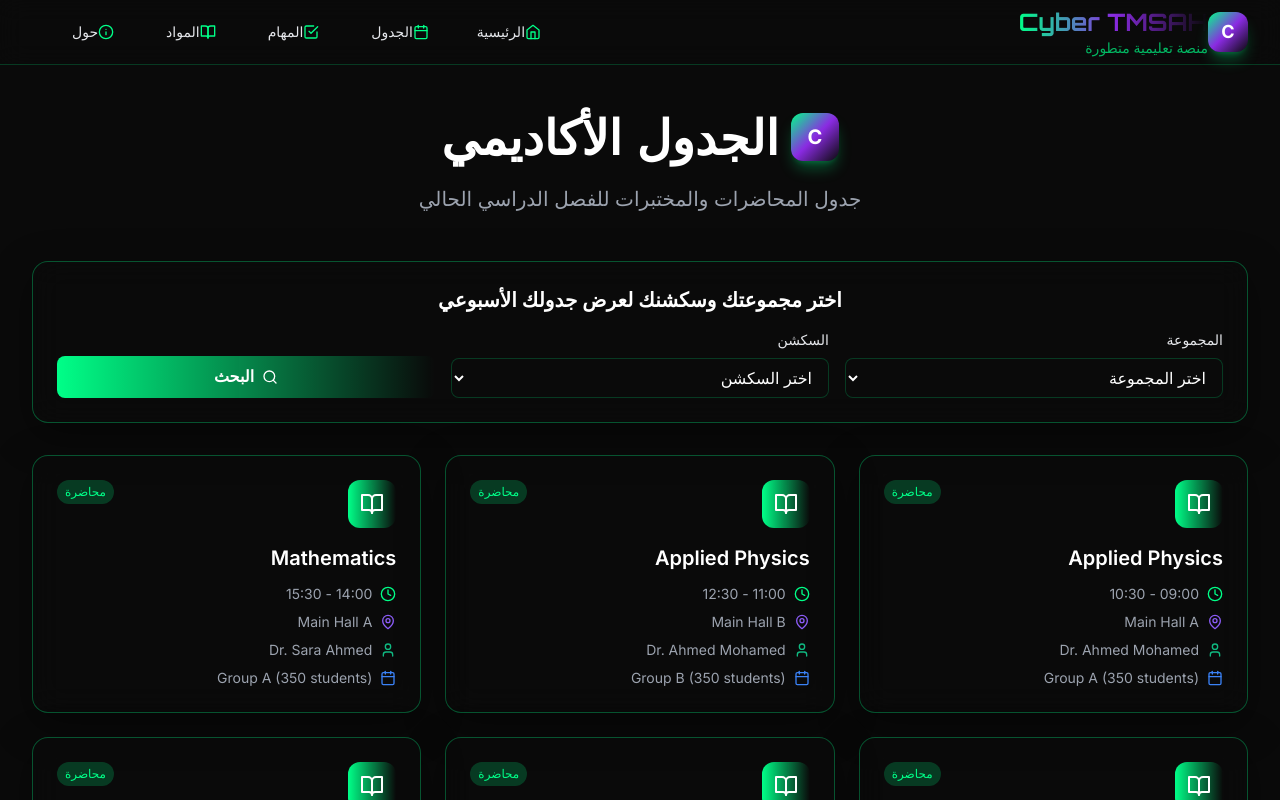
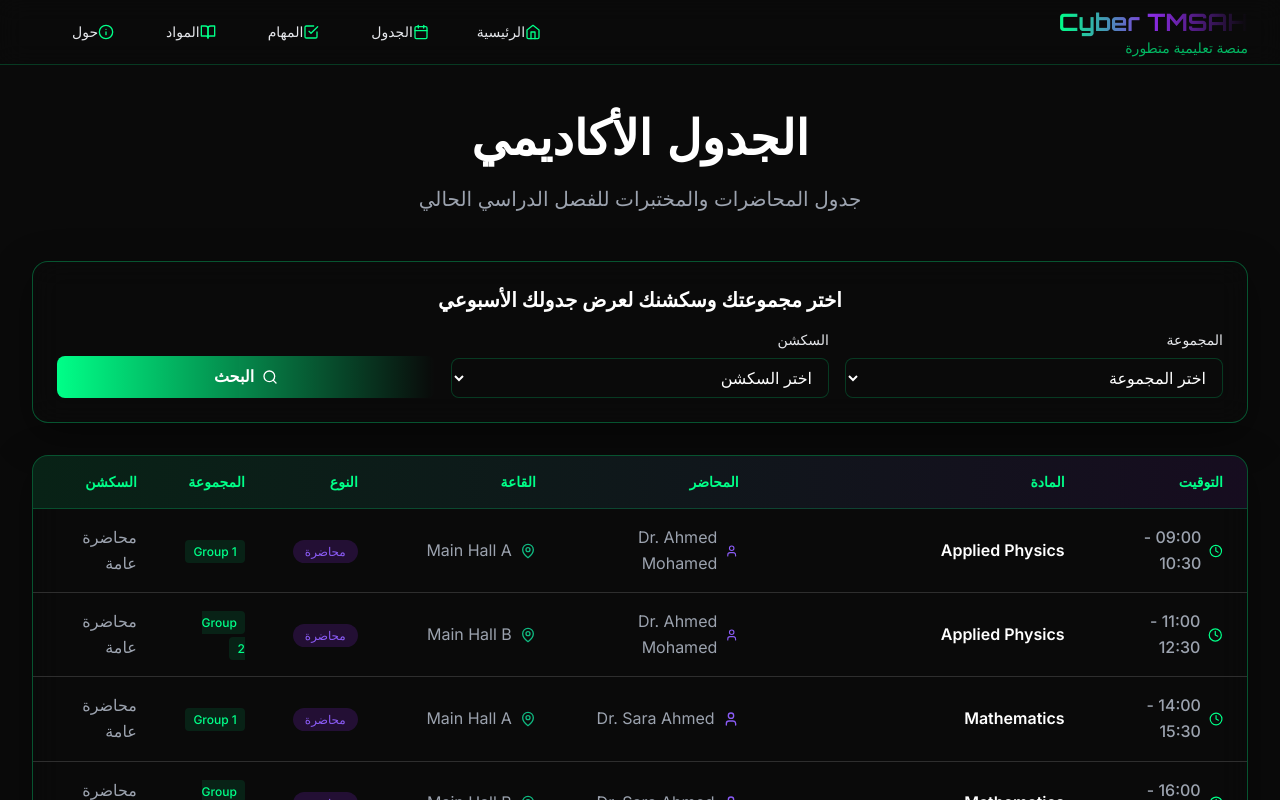
Before and after one commit to phoenixcrypto/cyber-tmsah, a Next.js app: page /schedule in a window 1280 px wide. Shown: the top 800 px of the page. Built offline with nearby package versions, Linux system fonts and the light colour scheme.

Commit message:
Complete website improvements: remove C logo, add colored cards, implement daily schedule selector with table layout

```diff
--- a/app/page.tsx
+++ b/app/page.tsx
@@ -7,6 +7,9 @@ import { Calendar, CheckSquare, BookOpen, ArrowRight, Sparkles, Zap, Shield, Clo
 export default function HomePage() {
   const [currentTime, setCurrentTime] = useState('')
   const [currentDate, setCurrentDate] = useState('')
+  const [selectedGroup, setSelectedGroup] = useState('')
+  const [selectedSection, setSelectedSection] = useState('')
+  const [filteredSchedule, setFilteredSchedule] = useState<any[]>([])
   const features = [
     {
       icon: Calendar,
@@ -31,30 +34,58 @@ export default function HomePage() {
     }
   ]
 
-  // جدول اليوم
-  const todaySchedule = [
-    {
-      time: '09:00 - 10:30',
-      subject: 'قواعد البيانات',
-      instructor: 'د. أحمد محمد',
-      room: 'قاعة 101',
-      type: 'محاضرة'
-    },
-    {
-      time: '11:00 - 12:30',
-      subject: 'البرمجة المتقدمة',
-      instructor: 'د. فاطمة علي',
-      room: 'معمل 205',
-      type: 'عملي'
-    },
-    {
-      time: '14:00 - 15:30',
-      subject: 'الشبكات',
-      instructor: 'د. محمد حسن',
-      room: 'قاعة 301',
-      type: 'محاضرة'
+  // جدول اليوم الكامل
+  const fullSchedule = [
+    // Group 1 Lectures
+    { time: '09:00 - 10:30', subject: 'Applied Physics', instructor: 'د. احمد بكر', room: 'قاعة 101', type: 'محاضرة', group: 'Group 1', sectionNumber: null },
+    { time: '11:00 - 12:30', subject: 'Mathematics', instructor: 'د. سييمون عزت', room: 'قاعة 102', type: 'محاضرة', group: 'Group 1', sectionNumber: null },
+    { time: '14:00 - 15:30', subject: 'Database Systems', instructor: 'د. عبير حسن', room: 'قاعة 103', type: 'محاضرة', group: 'Group 1', sectionNumber: null },
+
+    // Group 2 Lectures
+    { time: '09:00 - 10:30', subject: 'Applied Physics', instructor: 'د. احمد بكر', room: 'قاعة 201', type: 'محاضرة', group: 'Group 2', sectionNumber: null },
+    { time: '11:00 - 12:30', subject: 'Mathematics', instructor: 'د. سييمون عزت', room: 'قاعة 202', type: 'محاضرة', group: 'Group 2', sectionNumber: null },
+    { time: '14:00 - 15:30', subject: 'Database Systems', instructor: 'د. عبير حسن', room: 'قاعة 203', type: 'محاضرة', group: 'Group 2', sectionNumber: null },
+
+    // Sections 1-7 (Group 1)
+    { time: '08:00 - 09:30', subject: 'Applied Physics Lab', instructor: 'م. احمد نشأت', room: 'معمل 101', type: 'عملي', group: 'Group 1', sectionNumber: 1 },
+    { time: '10:00 - 11:30', subject: 'Mathematics Lab', instructor: 'م. ايهاب غلاب', room: 'معمل 102', type: 'عملي', group: 'Group 1', sectionNumber: 2 },
+    { time: '12:00 - 13:30', subject: 'Database Systems Lab', instructor: 'م. نجلاء سعيد', room: 'معمل 103', type: 'عملي', group: 'Group 1', sectionNumber: 3 },
+    { time: '15:00 - 16:30', subject: 'IT Lab', instructor: 'م. محمد عمار', room: 'معمل 104', type: 'عملي', group: 'Group 1', sectionNumber: 4 },
+    { time: '17:00 - 18:30', subject: 'English Lab', instructor: 'د. نشوي', room: 'معمل 105', type: 'عملي', group: 'Group 1', sectionNumber: 5 },
+    { time: '19:00 - 20:30', subject: 'IS Lab', instructor: 'م. محمود محمد', room: 'معمل 106', type: 'عملي', group: 'Group 1', sectionNumber: 6 },
+    { time: '21:00 - 22:30', subject: 'Entrepreneurship Lab', instructor: 'م. كريم عادل', room: 'معمل 107', type: 'عملي', group: 'Group 1', sectionNumber: 7 },
+
+    // Sections 8-15 (Group 2)
+    { time: '08:00 - 09:30', subject: 'Applied Physics Lab', instructor: 'م. امنية ابراهيم', room: 'معمل 201', type: 'عملي', group: 'Group 2', sectionNumber: 8 },
+    { time: '10:00 - 11:30', subject: 'Mathematics Lab', instructor: 'م. احمد نشأت', room: 'معمل 202', type: 'عملي', group: 'Group 2', sectionNumber: 9 },
+    { time: '12:00 - 13:30', subject: 'Database Systems Lab', instructor: 'م. كريم عادل', room: 'معمل 203', type: 'عملي', group: 'Group 2', sectionNumber: 10 },
+    { time: '15:00 - 16:30', subject: 'IT Lab', instructor: 'م. محمد عمار', room: 'معمل 204', type: 'عملي', group: 'Group 2', sectionNumber: 11 },
+    { time: '17:00 - 18:30', subject: 'English Lab', instructor: 'د. نشوي', room: 'معمل 205', type: 'عملي', group: 'Group 2', sectionNumber: 12 },
+    { time: '19:00 - 20:30', subject: 'IS Lab', instructor: 'م. مريم اشرف', room: 'معمل 206', type: 'عملي', group: 'Group 2', sectionNumber: 13 },
+    { time: '21:00 - 22:30', subject: 'Entrepreneurship Lab', instructor: 'م. دينا علي', room: 'معمل 207', type: 'عملي', group: 'Group 2', sectionNumber: 14 },
+    { time: '23:00 - 00:30', subject: 'Physics Lab', instructor: 'م. دينا علي', room: 'معمل 208', type: 'عملي', group: 'Group 2', sectionNumber: 15 }
+  ]
+
+  const sections = Array.from({ length: 15 }, (_, i) => i + 1)
+
+  // دالة البحث
+  const handleSearch = () => {
+    if (!selectedGroup || !selectedSection) return
+
+    const filtered = fullSchedule.filter(item =>
+      item.group === selectedGroup &&
+      (item.sectionNumber === parseInt(selectedSection) || item.sectionNumber === null)
+    )
+
+    // ترتيب حسب التوقيت
+    const sorted = filtered.sort((a, b) => {
+      const timeA = a.time.split(' - ')[0] || ''
+      const timeB = b.time.split(' - ')[0] || ''
+      return timeA.localeCompare(timeB)
+    })
+
+    setFilteredSchedule(sorted)
   }
-  ]
 
   useEffect(() => {
     const updateTime = () => {
@@ -93,17 +124,12 @@ export default function HomePage() {
 
         <div className="relative z-10 max-w-7xl mx-auto px-4 sm:px-6 lg:px-8 text-center">
           <div className="animate-fade-in">
-            <div className="flex items-center justify-center gap-4 mb-8">
-              <div className="w-16 h-16 bg-gradient-to-br from-cyber-neon via-cyber-violet to-cyber-green rounded-2xl flex items-center justify-center shadow-lg shadow-cyber-neon/30">
-                <span className="text-white font-bold text-2xl">C</span>
-              </div>
-              <h1 className="text-4xl sm:text-5xl md:text-6xl lg:text-7xl font-orbitron font-bold text-dark-100 leading-tight">
+            <h1 className="text-4xl sm:text-5xl md:text-6xl lg:text-7xl font-orbitron font-bold text-dark-100 mb-6 leading-tight">
               مرحباً بك في
               <span className="block text-transparent bg-clip-text bg-gradient-to-r from-cyber-neon via-cyber-violet to-cyber-green">
                 Cyber TMSAH
               </span>
             </h1>
-            </div>
 
             <p className="text-lg sm:text-xl md:text-2xl text-dark-300 mb-8 max-w-3xl mx-auto leading-relaxed">
               منصة تعليمية حديثة ومتطورة تجمع بين التكنولوجيا والتعليم لتحقيق أفضل تجربة تعلم
@@ -225,20 +251,91 @@ export default function HomePage() {
             </div>
           </div>
 
-          <div className="grid grid-cols-1 md:grid-cols-2 lg:grid-cols-3 gap-6 mb-8">
-            {todaySchedule.map((schedule, index) => (
-              <div
-                key={index}
-                className="enhanced-card p-6 hover:scale-105 transition-all duration-300 animate-slide-up-delayed"
-                style={{ animationDelay: `${index * 0.1}s` }}
+          {/* Search Interface */}
+          <div className="mb-8 animate-slide-up">
+            <div className="enhanced-card p-6 max-w-4xl mx-auto">
+              <h3 className="text-xl font-semibold text-dark-100 mb-4 text-center">
+                اختر مجموعتك وسكشنك لعرض جدولك اليومي
+              </h3>
+              <div className="grid grid-cols-1 md:grid-cols-3 gap-4">
+                <div>
+                  <label className="block text-sm font-medium text-dark-300 mb-2">المجموعة</label>
+                  <select
+                    value={selectedGroup}
+                    onChange={(e) => setSelectedGroup(e.target.value)}
+                    className="w-full p-3 bg-dark-200 border border-cyber-neon/30 rounded-lg text-dark-100 focus:border-cyber-neon focus:ring-1 focus:ring-cyber-neon/50 transition-colors"
                   >
-                <div className="flex items-center justify-between mb-4">
-                  <div className="flex items-center gap-3">
-                    <div className="w-6 h-6 bg-gradient-to-br from-cyber-neon via-cyber-green to-cyber-neon rounded-full flex items-center justify-center shadow-lg shadow-cyber-neon/30">
-                      <Clock className="w-4 h-4 text-white" />
+                    <option value="">اختر المجموعة</option>
+                    <option value="Group 1">المجموعة 1 (السكشن 1-7)</option>
+                    <option value="Group 2">المجموعة 2 (السكشن 8-15)</option>
+                  </select>
                 </div>
-                    <span className="text-cyber-neon font-semibold">{schedule.time}</span>
+                <div>
+                  <label className="block text-sm font-medium text-dark-300 mb-2">السكشن</label>
+                  <select
+                    value={selectedSection}
+                    onChange={(e) => setSelectedSection(e.target.value)}
+                    className="w-full p-3 bg-dark-200 border border-cyber-neon/30 rounded-lg text-dark-100 focus:border-cyber-neon focus:ring-1 focus:ring-cyber-neon/50 transition-colors"
+                  >
+                    <option value="">اختر السكشن</option>
+                    {sections.map(section => (
+                      <option key={section} value={section}>السكشن {section}</option>
+                    ))}
+                  </select>
                 </div>
+                <div className="flex items-end">
+                  <button
+                    onClick={handleSearch}
+                    className="w-full btn-primary py-3 px-6 rounded-lg font-semibold hover:scale-105 transition-transform"
+                  >
+                    عرض الجدول
+                  </button>
+                </div>
+              </div>
+            </div>
+          </div>
+
+          {/* Schedule Table */}
+          {filteredSchedule.length > 0 ? (
+            <div className="mb-8 animate-slide-up">
+              <div className="enhanced-card overflow-hidden">
+                <div className="overflow-x-auto">
+                  <table className="w-full">
+                    <thead className="bg-gradient-to-r from-cyber-neon/10 to-cyber-violet/10">
+                      <tr>
+                        <th className="px-6 py-4 text-right text-sm font-semibold text-cyber-neon border-b border-cyber-neon/20">التوقيت</th>
+                        <th className="px-6 py-4 text-right text-sm font-semibold text-cyber-neon border-b border-cyber-neon/20">المادة</th>
+                        <th className="px-6 py-4 text-right text-sm font-semibold text-cyber-neon border-b border-cyber-neon/20">المحاضر</th>
+                        <th className="px-6 py-4 text-right text-sm font-semibold text-cyber-neon border-b border-cyber-neon/20">القاعة</th>
+                        <th className="px-6 py-4 text-right text-sm font-semibold text-cyber-neon border-b border-cyber-neon/20">النوع</th>
+                        <th className="px-6 py-4 text-right text-sm font-semibold text-cyber-neon border-b border-cyber-neon/20">السكشن</th>
+                      </tr>
+                    </thead>
+                    <tbody>
+                      {filteredSchedule.map((schedule, index) => (
+                        <tr key={index} className="hover:bg-cyber-neon/5 transition-colors">
+                          <td className="px-6 py-4 text-dark-300 border-b border-dark-200/20">
+                            <div className="flex items-center gap-2">
+                              <Clock className="w-4 h-4 text-cyber-neon" />
+                              <span className="font-medium">{schedule.time}</span>
+                            </div>
+                          </td>
+                          <td className="px-6 py-4 text-dark-100 font-semibold border-b border-dark-200/20">
+                            {schedule.subject}
+                          </td>
+                          <td className="px-6 py-4 text-dark-300 border-b border-dark-200/20">
+                            <div className="flex items-center gap-2">
+                              <User className="w-4 h-4 text-cyber-violet" />
+                              <span>{schedule.instructor}</span>
+                            </div>
+                          </td>
+                          <td className="px-6 py-4 text-dark-300 border-b border-dark-200/20">
+                            <div className="flex items-center gap-2">
+                              <MapPin className="w-4 h-4 text-cyber-green" />
+                              <span>{schedule.room}</span>
+                            </div>
+                          </td>
+                          <td className="px-6 py-4 border-b border-dark-200/20">
                             <span className={`px-3 py-1 rounded-full text-xs font-medium ${
                               schedule.type === 'محاضرة'
                                 ? 'bg-cyber-violet/20 text-cyber-violet'
@@ -246,29 +343,26 @@ export default function HomePage() {
                             }`}>
                               {schedule.type}
                             </span>
-                </div>
-
-                <h3 className="text-xl font-semibold text-dark-100 mb-3">
-                  {schedule.subject}
-                </h3>
-
-                <div className="space-y-2">
-                      <div className="flex items-center gap-3 text-dark-300">
-                        <div className="w-6 h-6 bg-gradient-to-br from-cyber-violet via-cyber-blue to-cyber-violet rounded-full flex items-center justify-center shadow-lg shadow-cyber-violet/30">
-                          <User className="w-4 h-4 text-white" />
-                        </div>
-                        <span className="text-sm">{schedule.instructor}</span>
-                      </div>
-                      <div className="flex items-center gap-3 text-dark-300">
-                        <div className="w-6 h-6 bg-gradient-to-br from-cyber-green via-cyber-neon to-cyber-green rounded-full flex items-center justify-center shadow-lg shadow-cyber-green/30">
-                          <MapPin className="w-4 h-4 text-white" />
-                        </div>
-                        <span className="text-sm">{schedule.room}</span>
+                          </td>
+                          <td className="px-6 py-4 text-dark-300 border-b border-dark-200/20">
+                            {schedule.sectionNumber ? `السكشن ${schedule.sectionNumber}` : 'محاضرة عامة'}
+                          </td>
+                        </tr>
+                      ))}
+                    </tbody>
+                  </table>
                 </div>
               </div>
             </div>
-            ))}
+          ) : (
+            <div className="text-center py-12 animate-slide-up">
+              <div className="w-24 h-24 bg-gradient-to-r from-cyber-neon/20 to-cyber-violet/20 rounded-full flex items-center justify-center mx-auto mb-6">
+                <Calendar className="w-12 h-12 text-cyber-neon" />
               </div>
+              <h3 className="text-xl font-semibold text-dark-100 mb-2">اختر مجموعتك وسكشنك</h3>
+              <p className="text-dark-300">للعرض جدولك اليومي المخصص</p>
+            </div>
+          )}
 
           <div className="text-center animate-slide-up-delayed">
             <Link
--- a/app/schedule/page.tsx
+++ b/app/schedule/page.tsx
@@ -1,6 +1,6 @@
 'use client'
 
-import { Calendar, Clock, MapPin, User, BookOpen, Search } from 'lucide-react'
+import { Calendar, Clock, MapPin, User, Search } from 'lucide-react'
 import { useState } from 'react'
 
 export default function SchedulePage() {
@@ -253,45 +253,15 @@ export default function SchedulePage() {
   const groups = ['Group 1', 'Group 2']
   const sections = Array.from({length: 15}, (_, i) => i + 1)
 
-  const getTypeColor = (type: string) => {
-    switch (type) {
-      case 'lecture':
-        return 'bg-gradient-to-r from-cyber-neon to-cyber-green'
-      case 'lab':
-        return 'bg-gradient-to-r from-cyber-violet to-cyber-blue'
-      case 'tutorial':
-        return 'bg-gradient-to-r from-cyber-green to-cyber-neon'
-      default:
-        return 'bg-gradient-to-r from-cyber-blue to-cyber-violet'
-    }
-  }
-
-  const getTypeIcon = (type: string) => {
-    switch (type) {
-      case 'lecture':
-        return BookOpen
-      case 'lab':
-        return Calendar
-      case 'tutorial':
-        return User
-      default:
-        return Calendar
-    }
-  }
 
   return (
     <div className="min-h-screen bg-gradient-to-br from-cyber-dark via-cyber-dark to-cyber-dark/80">
       <div className="max-w-7xl mx-auto px-4 sm:px-6 lg:px-8 py-12">
         {/* Header */}
         <div className="text-center mb-12 animate-fade-in">
-          <div className="flex items-center justify-center gap-3 mb-6">
-            <div className="w-12 h-12 bg-gradient-to-br from-cyber-neon via-cyber-violet to-cyber-green rounded-xl flex items-center justify-center shadow-lg shadow-cyber-neon/30">
-              <span className="text-white font-bold text-xl">C</span>
-            </div>
-            <h1 className="text-3xl sm:text-4xl md:text-5xl font-orbitron font-bold text-dark-100">
+          <h1 className="text-3xl sm:text-4xl md:text-5xl font-orbitron font-bold text-dark-100 mb-6">
             الجدول الأكاديمي
           </h1>
-          </div>
           <p className="text-lg sm:text-xl text-dark-300 max-w-3xl mx-auto">
             جدول المحاضرات والمختبرات للفصل الدراسي الحالي
           </p>
@@ -349,53 +319,67 @@ export default function SchedulePage() {
           </div>
         </div>
 
-        {/* Schedule Grid */}
-        <div className="grid grid-cols-1 md:grid-cols-2 lg:grid-cols-3 gap-6">
-          {(filteredSchedule.length > 0 ? filteredSchedule : scheduleData).map((item, index) => {
-            const TypeIcon = getTypeIcon(item.type)
-            return (
-              <div
-                key={item.id}
-                className="enhanced-card p-6 hover:scale-105 transition-all duration-300 animate-slide-up-delayed"
-                style={{ animationDelay: `${index * 0.1}s` }}
-              >
-                <div className="flex items-start justify-between mb-4">
-                  <div className={`w-12 h-12 ${getTypeColor(item.type)} rounded-xl flex items-center justify-center`}>
-                    <TypeIcon className="w-6 h-6 text-dark-100" />
+        {/* Schedule Table */}
+        <div className="enhanced-card overflow-hidden">
+          <div className="overflow-x-auto">
+            <table className="w-full">
+              <thead className="bg-gradient-to-r from-cyber-neon/10 to-cyber-violet/10">
+                <tr>
+                  <th className="px-6 py-4 text-right text-sm font-semibold text-cyber-neon border-b border-cyber-neon/20">التوقيت</th>
+                  <th className="px-6 py-4 text-right text-sm font-semibold text-cyber-neon border-b border-cyber-neon/20">المادة</th>
+                  <th className="px-6 py-4 text-right text-sm font-semibold text-cyber-neon border-b border-cyber-neon/20">المحاضر</th>
+                  <th className="px-6 py-4 text-right text-sm font-semibold text-cyber-neon border-b border-cyber-neon/20">القاعة</th>
+                  <th className="px-6 py-4 text-right text-sm font-semibold text-cyber-neon border-b border-cyber-neon/20">النوع</th>
+                  <th className="px-6 py-4 text-right text-sm font-semibold text-cyber-neon border-b border-cyber-neon/20">المجموعة</th>
+                  <th className="px-6 py-4 text-right text-sm font-semibold text-cyber-neon border-b border-cyber-neon/20">السكشن</th>
+                </tr>
+              </thead>
+              <tbody>
+                {(filteredSchedule.length > 0 ? filteredSchedule : scheduleData).map((item) => (
+                  <tr key={item.id} className="hover:bg-cyber-neon/5 transition-colors">
+                    <td className="px-6 py-4 text-dark-300 border-b border-dark-200/20">
+                      <div className="flex items-center gap-2">
+                        <Clock className="w-4 h-4 text-cyber-neon" />
+                        <span className="font-medium">{item.time}</span>
                       </div>
-                  <span className="text-xs px-2 py-1 rounded-full bg-cyber-neon/20 text-cyber-neon font-medium">
+                    </td>
+                    <td className="px-6 py-4 text-dark-100 font-semibold border-b border-dark-200/20">
+                      {item.title}
+                    </td>
+                    <td className="px-6 py-4 text-dark-300 border-b border-dark-200/20">
+                      <div className="flex items-center gap-2">
+                        <User className="w-4 h-4 text-cyber-violet" />
+                        <span>{item.instructor}</span>
+                      </div>
+                    </td>
+                    <td className="px-6 py-4 text-dark-300 border-b border-dark-200/20">
+                      <div className="flex items-center gap-2">
+                        <MapPin className="w-4 h-4 text-cyber-green" />
+                        <span>{item.location}</span>
+                      </div>
+                    </td>
+                    <td className="px-6 py-4 border-b border-dark-200/20">
+                      <span className={`px-3 py-1 rounded-full text-xs font-medium ${
+                        item.type === 'lecture'
+                          ? 'bg-cyber-violet/20 text-cyber-violet'
+                          : 'bg-cyber-green/20 text-cyber-green'
+                      }`}>
                         {item.type === 'lecture' ? 'محاضرة' : item.type === 'lab' ? 'مختبر' : 'تطبيق'}
                       </span>
+                    </td>
+                    <td className="px-6 py-4 text-dark-300 border-b border-dark-200/20">
+                      <span className="px-2 py-1 bg-cyber-neon/10 text-cyber-neon rounded text-xs font-medium">
+                        {item.group}
+                      </span>
+                    </td>
+                    <td className="px-6 py-4 text-dark-300 border-b border-dark-200/20">
+                      {item.sectionNumber ? `السكشن ${item.sectionNumber}` : 'محاضرة عامة'}
+                    </td>
+                  </tr>
+                ))}
+              </tbody>
+            </table>
           </div>
-
-                <h3 className="text-xl font-semibold text-dark-100 mb-3 line-clamp-2">
-                  {item.title}
-                </h3>
-
-                <div className="space-y-2">
-                  <div className="flex items-center gap-2 text-dark-300">
-                    <Clock className="w-4 h-4 text-cyber-neon" />
-                    <span className="text-sm">{item.time}</span>
-                  </div>
-
-                  <div className="flex items-center gap-2 text-dark-300">
-                    <MapPin className="w-4 h-4 text-cyber-violet" />
-                    <span className="text-sm">{item.location}</span>
-                  </div>
-
-                  <div className="flex items-center gap-2 text-dark-300">
-                    <User className="w-4 h-4 text-cyber-green" />
-                    <span className="text-sm">{item.instructor}</span>
-                  </div>
-
-                  <div className="flex items-center gap-2 text-dark-300">
-                    <Calendar className="w-4 h-4 text-cyber-blue" />
-                    <span className="text-sm">{item.section}</span>
-                  </div>
-                </div>
-              </div>
-            )
-          })}
         </div>
 
         {/* Empty State */}
--- a/components/Navbar.tsx
+++ b/components/Navbar.tsx
@@ -29,17 +29,11 @@ export default function Navbar() {
         <div className="flex justify-between items-center h-16">
           {/* Logo */}
           <Link href="/" className="flex items-center space-x-3 text-cyber-neon hover:text-cyber-violet transition-colors group">
-            <div className="flex items-center space-x-3">
-              {/* Logo Icon */}
-              <div className="w-10 h-10 bg-gradient-to-br from-cyber-neon via-cyber-violet to-cyber-green rounded-xl flex items-center justify-center shadow-lg shadow-cyber-neon/30 group-hover:rotate-12 transition-transform">
-                <span className="text-white font-bold text-lg">C</span>
-              </div>
-              <div className="flex flex-col">
-                <span className="font-orbitron font-bold text-2xl bg-gradient-to-r from-cyber-neon via-cyber-violet to-cyber-green bg-clip-text text-transparent group-hover:from-cyber-violet group-hover:via-cyber-green group-hover:to-cyber-neon transition-all duration-300">
-                  Cyber TMSAH
-                </span>
-                <span className="text-sm text-cyber-neon/70 font-medium">منصة تعليمية متطورة</span>
-              </div>
+            <div className="flex flex-col">
+              <span className="font-orbitron font-bold text-2xl bg-gradient-to-r from-cyber-neon via-cyber-violet to-cyber-green bg-clip-text text-transparent group-hover:from-cyber-violet group-hover:via-cyber-green group-hover:to-cyber-neon transition-all duration-300">
+                Cyber TMSAH
+              </span>
+              <span className="text-sm text-cyber-neon/70 font-medium">منصة تعليمية متطورة</span>
             </div>
           </Link>
 
```
Also changed, not shown: app/about/page.tsx (+2 -5 lines), app/materials/page.tsx (+3 -8 lines), app/tasks/page.tsx (+3 -8 lines). Lines whose indentation alone changed are shown as unchanged.
